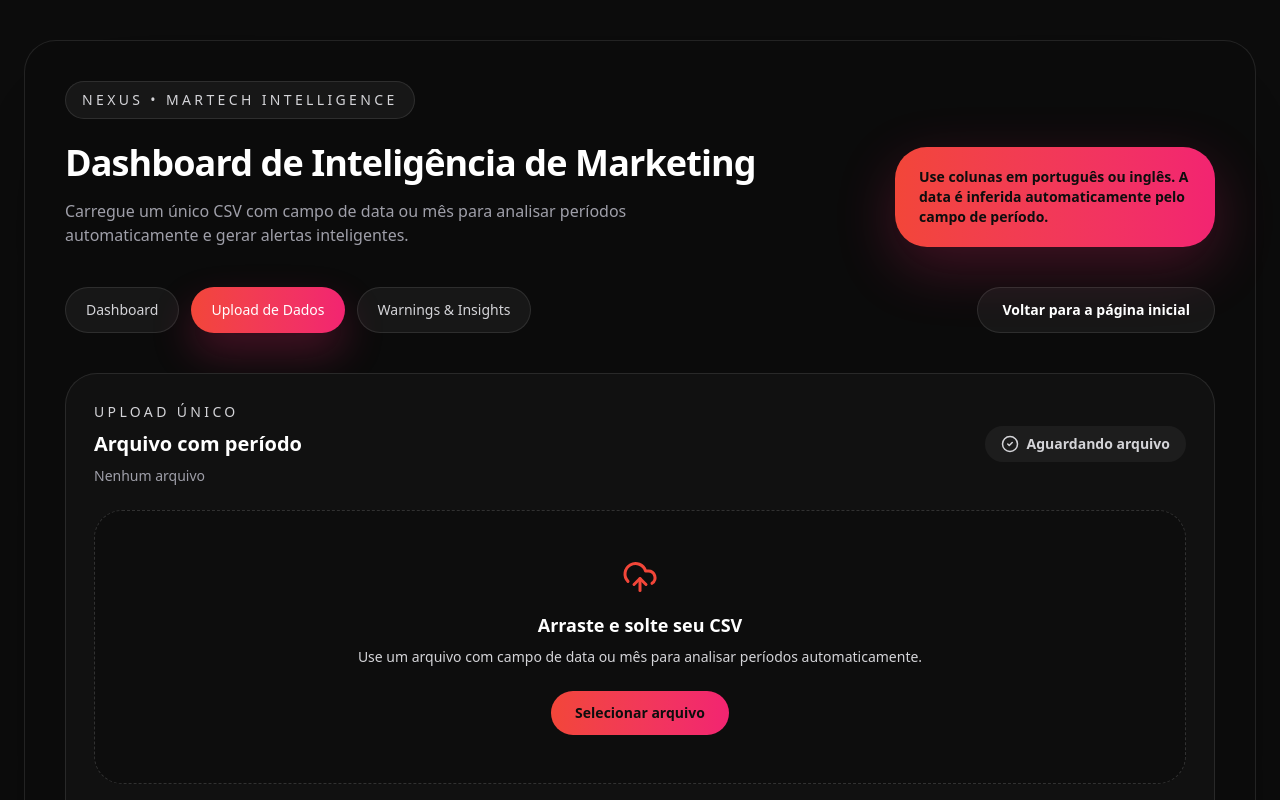
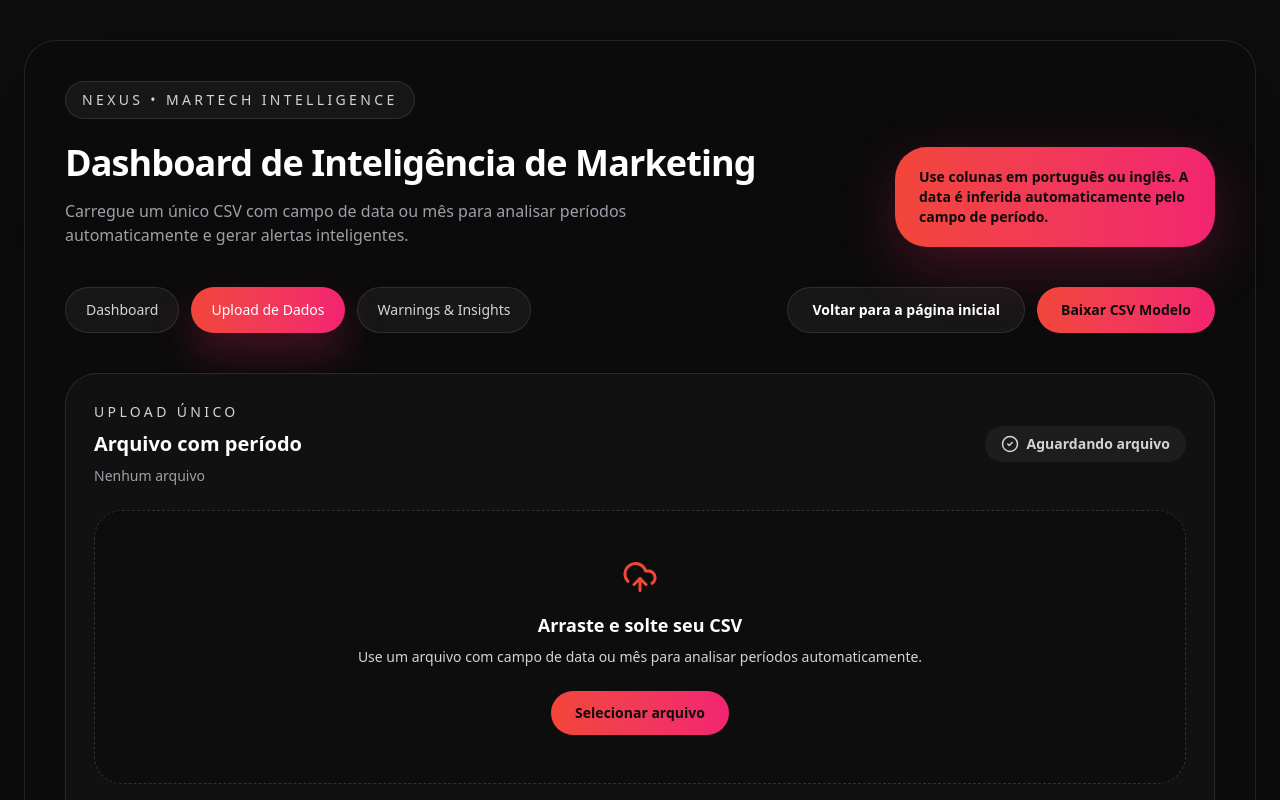
Before and after one commit to carloshenriquecarvalho/nexus-webpage-v2, a Next.js app: page /martech-lab in a window 1280 px wide. Shown: the top 800 px of the page. Built offline with nearby package versions, Linux system fonts and the light colour scheme.

Commit message:
Fix CSV Download Button

```diff
--- a/src/app/martech-lab/page.tsx
+++ b/src/app/martech-lab/page.tsx
@@ -20,6 +20,42 @@ const MartechContent = dynamic(() => import("./MartechContent"), {
 
 function classNames(...values: Array<string | boolean | undefined>) {
   return values.filter(Boolean).join(" ")
+}
+
+function buildSampleCsv() {
+  const rows = [
+    [
+      "periodo",
+      "campanha",
+      "canal",
+      "investimento",
+      "impressoes",
+      "cliques",
+      "leads",
+      "conversoes",
+      "faturamento",
+    ],
+    ["2025-01", "Lançamento A", "Google Ads", "12000", "250000", "4200", "220", "40", "120000"],
+    ["2025-02", "Campanha B", "Facebook Ads", "9000", "180000", "3100", "180", "28", "98000"],
+    ["2025-03", "Promoção C", "LinkedIn", "15000", "140000", "1900", "95", "18", "68000"],
+    ["2025-04", "Remarketing D", "Instagram", "8000", "95000", "1600", "110", "20", "69000"],
+    ["2025-05", "Retargeting E", "YouTube", "10000", "130000", "2100", "150", "25", "87500"],
+  ]
+
+  return rows.map(row => row.map(value => `"${String(value).replace(/"/g, '""')}"`).join(",")).join("\r\n")
+}
+
+function downloadExampleCsv() {
+  const csv = buildSampleCsv()
+  const blob = new Blob([csv], { type: "text/csv;charset=utf-8;" })
+  const url = URL.createObjectURL(blob)
+  const link = document.createElement("a")
+  link.href = url
+  link.download = "martech-lab-modelo.csv"
+  document.body.appendChild(link)
+  link.click()
+  link.remove()
+  URL.revokeObjectURL(url)
 }
 
 export default function MartechLabPage() {
@@ -69,6 +105,13 @@ export default function MartechLabPage() {
               >
                 Voltar para a página inicial
               </Link>
+              <button
+                type="button"
+                onClick={downloadExampleCsv}
+                className="inline-flex cursor-pointer items-center justify-center rounded-full bg-gradient-to-r from-[#F24639] to-[#F22471] px-5 sm:px-6 py-2.5 sm:py-3 text-xs sm:text-sm font-semibold text-[#0d0d0d] transition hover:brightness-110"
+              >
+                Baixar CSV Modelo
+              </button>
             </div>
           </div>
 
```
